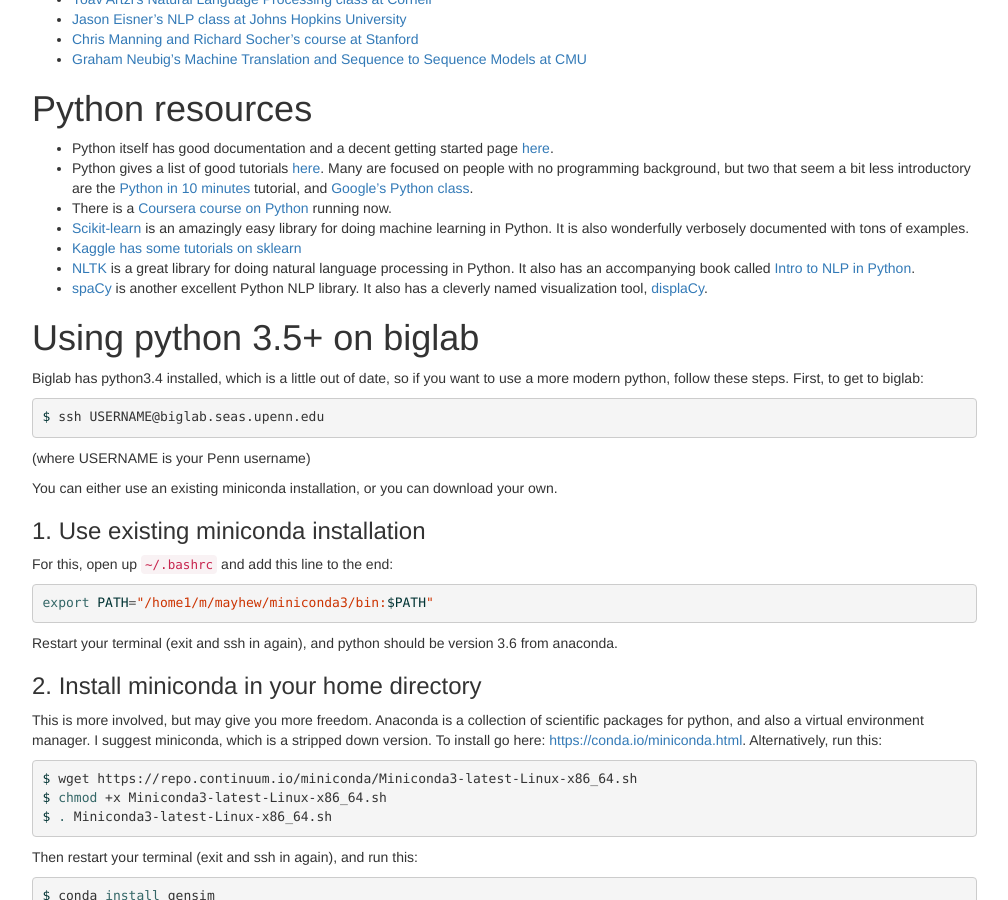
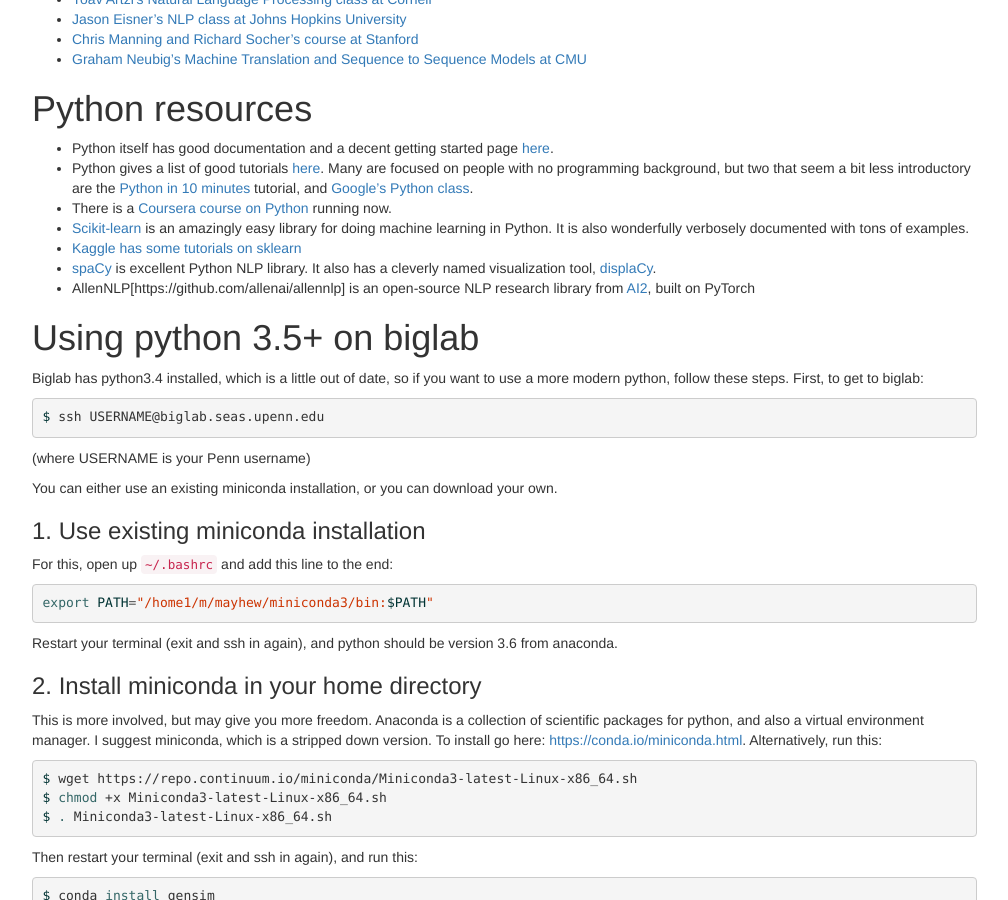
Before and after one commit to computational-linguistics-class/computational-linguistics-class.github.io, a Jekyll site: the page built from resources.md, in a window 1280 px wide and 900 px high, scrolled down 471 px. Shown: the whole window, without its empty margins (233-1241 px from the left). Built offline with Jekyll 4.4.1, drawn with Linux system fonts in a browser that asks for light colours; nearby versions of some CDN libraries; a script that is not in the unit is left out.

Commit message:
Update resources.md

```diff
--- a/resources.md
+++ b/resources.md
@@ -40,8 +40,8 @@
 - There is a [Coursera course on Python](https://www.coursera.org/course/interactivepython) running now.
 - [Scikit-learn](http://scikit-learn.org/stable/) is an amazingly easy library for doing machine learning in Python. It is also wonderfully verbosely documented with tons of examples.
 - [Kaggle has some tutorials on sklearn](https://www.kaggle.com/c/data-science-london-scikit-learn/visualization)
-- [NLTK](http://www.nltk.org/) is a great library for doing natural language processing in Python.  It also has an accompanying book called [Intro to NLP in Python](http://www.nltk.org/book/).
-- [spaCy](https://spacy.io) is another excellent Python NLP library.  It also has a cleverly named visualization tool, [displaCy](https://spacy.io/usage/visualizers).
+- [spaCy](https://spacy.io) is excellent Python NLP library.  It also has a cleverly named visualization tool, [displaCy](https://spacy.io/usage/visualizers).
+- AllenNLP[https://github.com/allenai/allennlp] is an open-source NLP research library from [AI2](http://www.allenai.org), built on PyTorch
 
 Using python 3.5+ on biglab
 ====================================
```
